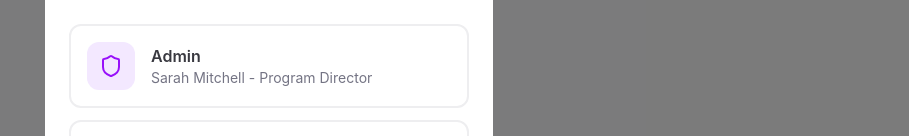
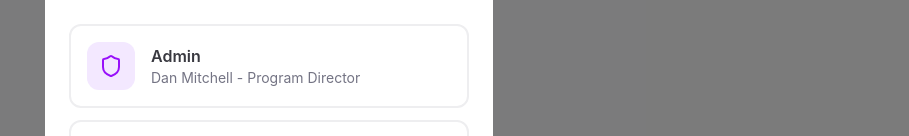
Before and after one commit to thamain1/MentorApp, a React (Vite) app: page /profile in a window 1280 px wide. Both pictures are taken after a click on the button 1236 px from the left and 676 px from the top of the page. Shown: the part 428-564 px from the top of the page, without its empty margins (371-1280 px from the left). Built offline with nearby package versions, Linux system fonts and the light colour scheme.

Commit message:
Updated mockData.ts

```diff
--- a/src/components/dev/RoleSwitcher.tsx
+++ b/src/components/dev/RoleSwitcher.tsx
@@ -102,7 +102,7 @@ export function RoleSwitcher() {
                     <div className="flex-1 text-left">
                       <h3 className="font-semibold text-iron-900">{config.label}</h3>
                       <p className="text-sm text-iron-500">
-                        {roleOption === 'admin' && 'Sarah Mitchell - Program Director'}
+                        {roleOption === 'admin' && 'Dan Mitchell - Program Director'}
                         {roleOption === 'mentor' && 'David Williams - Software Engineer'}
                         {roleOption === 'mentee' && 'Marcus Johnson - High School Junior'}
                       </p>
--- a/src/data/mockData.ts
+++ b/src/data/mockData.ts
@@ -28,7 +28,7 @@ export const testUsers: Record<UserRoleType, TestUser> = {
   admin: {
     id: 'test-admin-id',
     user_id: 'test-admin-auth-id',
-    first_name: 'Sarah',
+    first_name: 'Dan',
     last_name: 'Mitchell',
     age: 35,
     bio: 'Program Director overseeing mentorship matches and community safety. Dedicated to building meaningful connections.',
```
